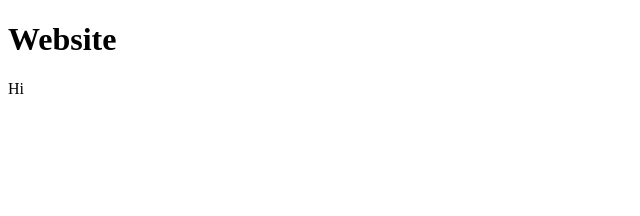
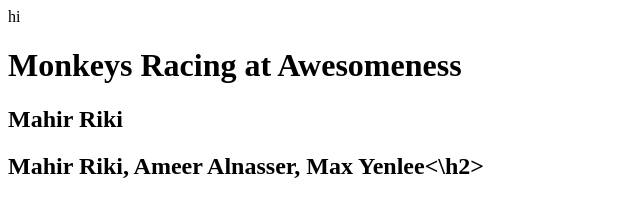
Before and after one commit to mahirriki1/web, a plain HTML site: page index.html in a window 1280 px wide. Shown: the whole page, without its empty margins (0-640 px from the left). Drawn offline with Linux system fonts and the light colour scheme.

Commit message:
Update index.html

```diff
--- a/index.html
+++ b/index.html
@@ -1,10 +1,12 @@
+hi
+
 <!DOCTYPE html>
 <html>
-<body>
+  <body>
 
-<h1>Website</h1>
+    <h1>Monkeys Racing at Awesomeness</h1>
+    <h2>Mahir Riki</h2>
+    <h2>Mahir Riki, Ameer Alnasser, Max Yenlee<\h2>
 
-<p>Hi</p>
-
-</body>
+  </body>
 </html>
```
